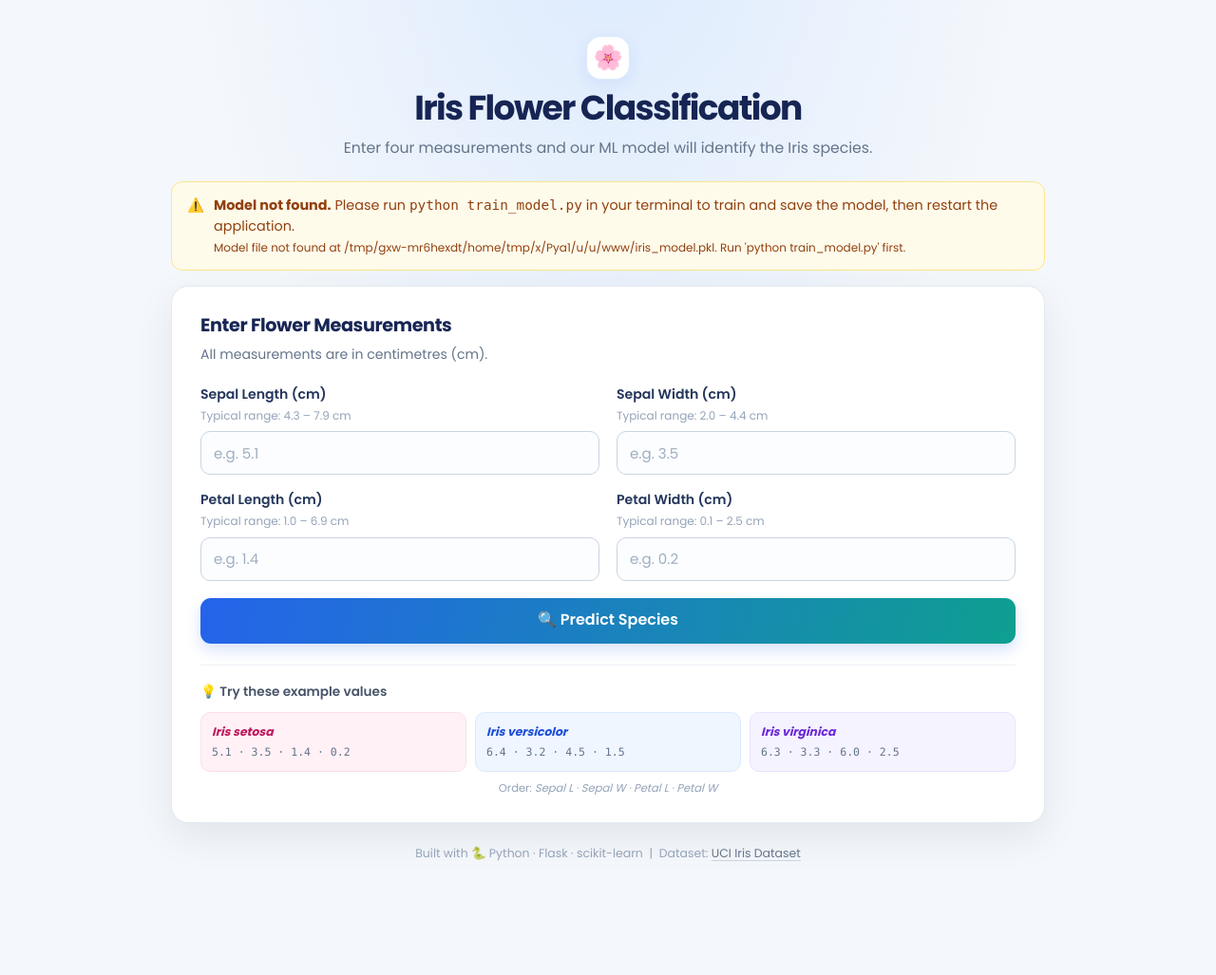
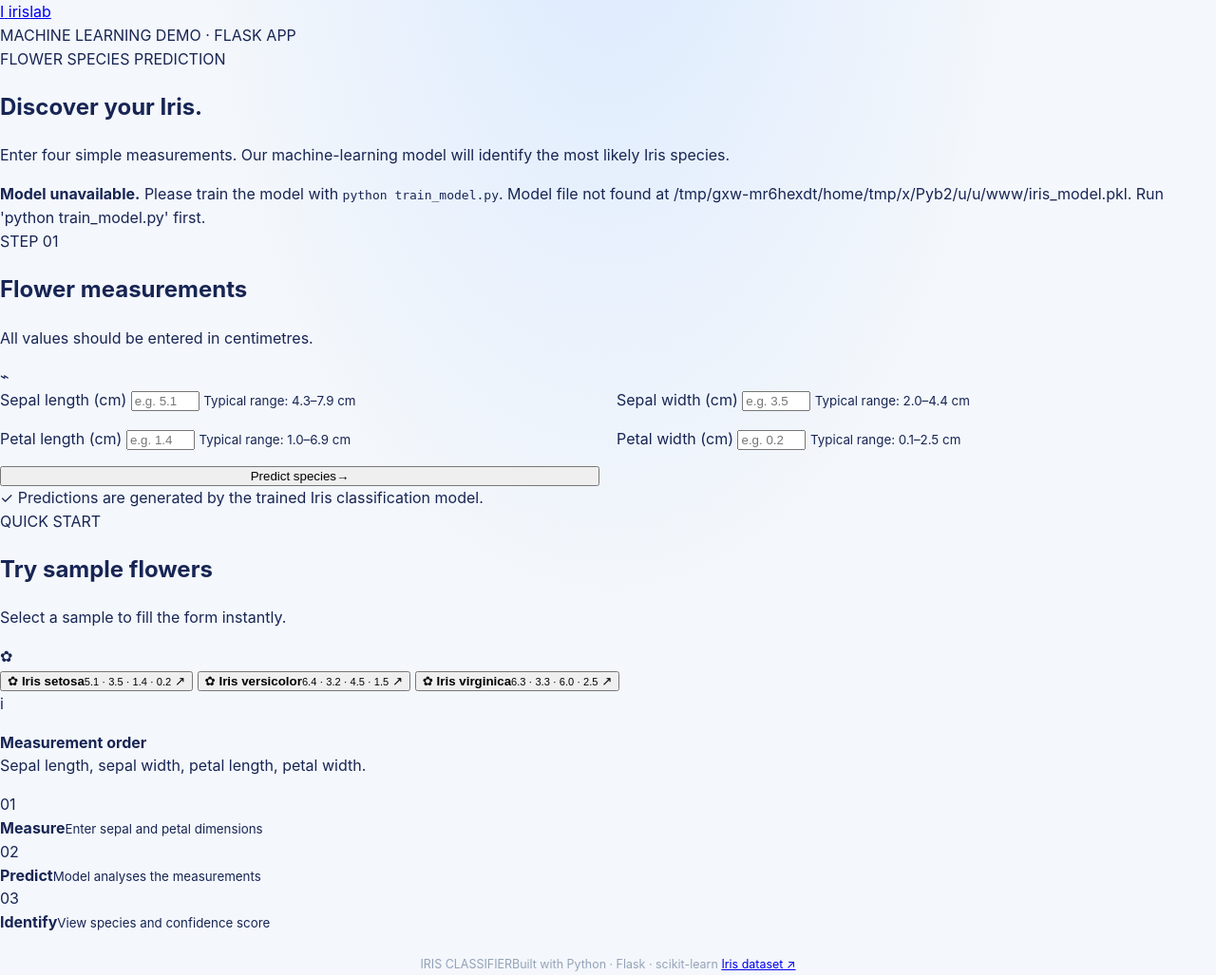
Before and after one commit to miank55/iris-flower-classification, a Flask app: page / in a window 1280 px wide. Shown: the whole page at 95% size. Before the commit the page ends 907 px from the top, so only its background shows below. Run offline with Flask 3, Linux system fonts and the light colour scheme.

Commit message:
Rebuild Iris frontend with balanced two-column template layout

```diff
--- a/templates/index.html
+++ b/templates/index.html
@@ -1,278 +1,157 @@
-<!DOCTYPE html>
+<!doctype html>
 <html lang="en">
 <head>
-  <meta charset="UTF-8" />
-  <meta name="viewport" content="width=device-width, initial-scale=1.0" />
-  <meta name="description" content="Classify Iris flowers into Setosa, Versicolor, or Virginica using a machine learning model trained on the classic Iris dataset." />
-  <title>Iris Flower Classification</title>
-
-  <!-- Google Fonts: Poppins -->
-  <link rel="preconnect" href="https://fonts.googleapis.com" />
-  <link rel="preconnect" href="https://fonts.gstatic.com" crossorigin />
-  <link
-    href="https://fonts.googleapis.com/css2?family=Poppins:wght@300;400;500;600;700&display=swap"
-    rel="stylesheet"
-  />
-
-  <!-- Application stylesheet -->
-  <link rel="stylesheet" href="{{ url_for('static', filename='style.css', v='20261112-compact-ui') }}" />
+  <meta charset="utf-8">
+  <meta name="viewport" content="width=device-width, initial-scale=1">
+  <meta name="theme-color" content="#f5f7fb">
+  <meta name="description" content="Predict Iris flower species from sepal and petal measurements using a machine-learning model.">
+  <title>Iris Classifier | Machine Learning Demo</title>
+  <link rel="preconnect" href="https://fonts.googleapis.com">
+  <link rel="preconnect" href="https://fonts.gstatic.com" crossorigin>
+  <link href="https://fonts.googleapis.com/css2?family=DM+Sans:wght@400;500;600;700&family=Manrope:wght@500;600;700;800&display=swap" rel="stylesheet">
+  <link rel="stylesheet" href="{{ url_for('static', filename='style.css', v='20261112-layout-v3') }}">
 </head>
-
 <body>
-  <div class="page-wrapper">
-
-    <!-- ================================================================ -->
-    <!-- Hero Header                                                        -->
-    <!-- ================================================================ -->
-    <header class="hero" role="banner">
-      <div class="hero__icon" aria-hidden="true">🌸</div>
-      <h1 class="hero__title">Iris Flower Classification</h1>
-      <p class="hero__subtitle">
-        Enter four measurements and our ML model will identify the Iris species.
-      </p>
+  <div class="app-shell">
+    <header class="topbar">
+      <a class="brand" href="/" aria-label="Iris Classifier home">
+        <span class="brand-mark" aria-hidden="true">I</span>
+        <span class="brand-name">iris<span>lab</span></span>
+      </a>
+      <div class="topbar-meta"><span class="status-dot"></span> MACHINE LEARNING DEMO <span class="meta-divider">·</span> FLASK APP</div>
     </header>
 
-    <main class="main-content">
+    <main class="main">
+      <section class="intro">
+        <div class="eyebrow"><span class="eyebrow-line"></span> FLOWER SPECIES PREDICTION</div>
+        <h1>Discover your <span>Iris</span>.</h1>
+        <p>Enter four simple measurements. Our machine-learning model will identify the most likely Iris species.</p>
+      </section>
 
-      <!-- ============================================================== -->
-      <!-- Model-missing banner                                             -->
-      <!-- ============================================================== -->
       {% if model_missing %}
-      <div class="alert alert--warning" role="alert" aria-live="polite">
-        <span class="alert__icon" aria-hidden="true">⚠️</span>
-        <div class="alert__body">
-          <strong>Model not found.</strong>
-          Please run <code>python train_model.py</code> in your terminal to train and save the model, then restart the application.<br><small>{{ model_error or '' }}</small>
-        </div>
+      <div class="notice notice-warning" role="alert">
+        <strong>Model unavailable.</strong> Please train the model with <code>python train_model.py</code>. {{ model_error or '' }}
       </div>
       {% endif %}
-
-      <!-- ============================================================== -->
-      <!-- Error banner                                                     -->
-      <!-- ============================================================== -->
       {% if error %}
-      <div class="alert alert--error" role="alert" aria-live="assertive">
-        <span class="alert__icon" aria-hidden="true">❌</span>
-        <div class="alert__body">
-          <strong>Error:</strong> {{ error }}
-        </div>
-      </div>
+      <div class="notice notice-error" role="alert"><strong>Unable to classify:</strong> {{ error }}</div>
       {% endif %}
 
-      <div class="content-grid{% if species %} content-grid--result{% endif %}">
+      <div class="workspace">
+        <section class="panel input-panel" aria-labelledby="form-heading">
+          <div class="panel-heading">
+            <div>
+              <div class="section-kicker">STEP 01</div>
+              <h2 id="form-heading">Flower measurements</h2>
+              <p>All values should be entered in centimetres.</p>
+            </div>
+            <span class="panel-icon" aria-hidden="true">⌁</span>
+          </div>
 
-        <!-- ============================================================ -->
-        <!-- Prediction Form Card                                           -->
-        <!-- ============================================================ -->
-        <section class="card form-card" aria-labelledby="form-heading">
-          <h2 class="card__title" id="form-heading">Enter Flower Measurements</h2>
-          <p class="card__subtitle">All measurements are in centimetres (cm).</p>
-
-          <form
-            action="/predict"
-            method="POST"
-            class="prediction-form"
-            aria-label="Iris flower measurement form"
-            novalidate
-          >
-
-            <!-- Sepal Length -->
-            <div class="form-group">
-              <label class="form-label" for="sepal_length">
-                Sepal Length (cm)
-                <span class="form-hint">Typical range: 4.3 – 7.9 cm</span>
-              </label>
-              <input
-                type="number"
-                id="sepal_length"
-                name="sepal_length"
-                value="{{ submitted_values.sepal_length if submitted_values else '' }}"
-                class="form-input"
-                step="0.1"
-                min="0"
-                max="30"
-                placeholder="e.g. 5.1"
-                aria-describedby="sepal_length_hint"
-                required
-              />
+          <form action="/predict" method="POST" class="prediction-form" aria-label="Iris flower measurement form">
+            <div class="field">
+              <label for="sepal_length">Sepal length <span>(cm)</span></label>
+              <input type="number" id="sepal_length" name="sepal_length" value="{{ submitted_values.sepal_length if submitted_values else '' }}" min="0" max="30" step="0.1" placeholder="e.g. 5.1" required>
+              <small>Typical range: 4.3–7.9 cm</small>
             </div>
-
-            <!-- Sepal Width -->
-            <div class="form-group">
-              <label class="form-label" for="sepal_width">
-                Sepal Width (cm)
-                <span class="form-hint">Typical range: 2.0 – 4.4 cm</span>
-              </label>
-              <input
-                type="number"
-                id="sepal_width"
-                name="sepal_width"
-                value="{{ submitted_values.sepal_width if submitted_values else '' }}"
-                class="form-input"
-                step="0.1"
-                min="0"
-                max="30"
-                placeholder="e.g. 3.5"
-                aria-describedby="sepal_width_hint"
-                required
-              />
+            <div class="field">
+              <label for="sepal_width">Sepal width <span>(cm)</span></label>
+              <input type="number" id="sepal_width" name="sepal_width" value="{{ submitted_values.sepal_width if submitted_values else '' }}" min="0" max="30" step="0.1" placeholder="e.g. 3.5" required>
+              <small>Typical range: 2.0–4.4 cm</small>
             </div>
-
-            <!-- Petal Length -->
-            <div class="form-group">
-              <label class="form-label" for="petal_length">
-                Petal Length (cm)
-                <span class="form-hint">Typical range: 1.0 – 6.9 cm</span>
-              </label>
-              <input
-                type="number"
-                id="petal_length"
-                name="petal_length"
-                value="{{ submitted_values.petal_length if submitted_values else '' }}"
-                class="form-input"
-                step="0.1"
-                min="0"
-                max="30"
-                placeholder="e.g. 1.4"
-                aria-describedby="petal_length_hint"
-                required
-              />
+            <div class="field">
+              <label for="petal_length">Petal length <span>(cm)</span></label>
+              <input type="number" id="petal_length" name="petal_length" value="{{ submitted_values.petal_length if submitted_values else '' }}" min="0" max="30" step="0.1" placeholder="e.g. 1.4" required>
+              <small>Typical range: 1.0–6.9 cm</small>
             </div>
-
-            <!-- Petal Width -->
-            <div class="form-group">
-              <label class="form-label" for="petal_width">
-                Petal Width (cm)
-                <span class="form-hint">Typical range: 0.1 – 2.5 cm</span>
-              </label>
-              <input
-                type="number"
-                id="petal_width"
-                name="petal_width"
-                value="{{ submitted_values.petal_width if submitted_values else '' }}"
-                class="form-input"
-                step="0.1"
-                min="0"
-                max="30"
-                placeholder="e.g. 0.2"
-                aria-describedby="petal_width_hint"
-                required
-              />
+            <div class="field">
+              <label for="petal_width">Petal width <span>(cm)</span></label>
+              <input type="number" id="petal_width" name="petal_width" value="{{ submitted_values.petal_width if submitted_values else '' }}" min="0" max="30" step="0.1" placeholder="e.g. 0.2" required>
+              <small>Typical range: 0.1–2.5 cm</small>
             </div>
-
-            <button
-              type="submit"
-              class="btn btn--predict"
-              aria-label="Submit measurements and classify the Iris species"
-            >
-              🔍 Predict Species
-            </button>
+            <button class="predict-button" type="submit"><span>Predict species</span><span aria-hidden="true">→</span></button>
           </form>
-
-          <!-- ---------------------------------------------------------- -->
-          <!-- Example values helper                                         -->
-          <!-- ---------------------------------------------------------- -->
-          <aside class="examples" aria-label="Example measurement values">
-            <h3 class="examples__title">💡 Try these example values</h3>
-            <div class="examples__grid">
-              <div class="example-item example-item--setosa">
-                <span class="example-item__species">Iris setosa</span>
-                <span class="example-item__values">5.1 · 3.5 · 1.4 · 0.2</span>
-              </div>
-              <div class="example-item example-item--versicolor">
-                <span class="example-item__species">Iris versicolor</span>
-                <span class="example-item__values">6.4 · 3.2 · 4.5 · 1.5</span>
-              </div>
-              <div class="example-item example-item--virginica">
-                <span class="example-item__species">Iris virginica</span>
-                <span class="example-item__values">6.3 · 3.3 · 6.0 · 2.5</span>
-              </div>
-            </div>
-            <p class="examples__order">
-              Order: <em>Sepal L · Sepal W · Petal L · Petal W</em>
-            </p>
-          </aside>
+          <div class="form-footnote"><span class="lock-icon" aria-hidden="true">✓</span> Predictions are generated by the trained Iris classification model.</div>
         </section>
 
-        <!-- ============================================================ -->
-        <!-- Result Card                                                     -->
-        <!-- ============================================================ -->
-        {% if species %}
-        <section
-          class="card result-card fade-in"
-          aria-labelledby="result-heading"
-          aria-live="polite"
-        >
-          <h2 class="card__title" id="result-heading">Classification Result</h2>
+        <aside class="panel guide-panel" aria-labelledby="guide-heading">
+          <div class="panel-heading">
+            <div>
+              <div class="section-kicker">QUICK START</div>
+              <h2 id="guide-heading">Try sample flowers</h2>
+              <p>Select a sample to fill the form instantly.</p>
+            </div>
+            <span class="panel-icon panel-icon-soft" aria-hidden="true">✿</span>
+          </div>
+          <div class="sample-list">
+            <button class="sample-card sample-setosa" type="button" data-values="5.1,3.5,1.4,0.2">
+              <span class="sample-symbol">✿</span>
+              <span class="sample-copy"><strong>Iris setosa</strong><small>5.1 · 3.5 · 1.4 · 0.2</small></span>
+              <span class="sample-arrow">↗</span>
+            </button>
+            <button class="sample-card sample-versicolor" type="button" data-values="6.4,3.2,4.5,1.5">
+              <span class="sample-symbol">✿</span>
+              <span class="sample-copy"><strong>Iris versicolor</strong><small>6.4 · 3.2 · 4.5 · 1.5</small></span>
+              <span class="sample-arrow">↗</span>
+            </button>
+            <button class="sample-card sample-virginica" type="button" data-values="6.3,3.3,6.0,2.5">
+              <span class="sample-symbol">✿</span>
+              <span class="sample-copy"><strong>Iris virginica</strong><small>6.3 · 3.3 · 6.0 · 2.5</small></span>
+              <span class="sample-arrow">↗</span>
+            </button>
+          </div>
+          <div class="guide-note">
+            <span class="note-icon" aria-hidden="true">i</span>
+            <p><strong>Measurement order</strong><br>Sepal length, sepal width, petal length, petal width.</p>
+          </div>
+        </aside>
+      </div>
 
-          <!-- Species name badge -->
-          <div class="result__species-badge result__species-badge--{{ species | lower | replace('-', '') | replace('iris', '') | trim }}">
-            <span class="result__species-icon" aria-hidden="true">
-              {% if "setosa" in species | lower %}🌷
-              {% elif "versicolor" in species | lower %}🌼
-              {% else %}🌺
-              {% endif %}
-            </span>
-            <span class="result__species-name">{{ species }}</span>
+      {% if species %}
+      {% set species_lower = species | lower %}
+      {% if 'setosa' in species_lower %}{% set species_class = 'setosa' %}{% set flower_icon = '✿' %}
+      {% elif 'versicolor' in species_lower %}{% set species_class = 'versicolor' %}{% set flower_icon = '❀' %}
+      {% else %}{% set species_class = 'virginica' %}{% set flower_icon = '✽' %}{% endif %}
+      <section class="result-panel" aria-labelledby="result-heading" aria-live="polite">
+        <div class="result-heading">
+          <div><div class="section-kicker">STEP 02 · MODEL OUTPUT</div><h2 id="result-heading">Classification result</h2></div>
+          <span class="result-pill">Prediction complete</span>
+        </div>
+        <div class="result-layout">
+          <div class="predicted-species {{ species_class }}">
+            <span class="result-flower" aria-hidden="true">{{ flower_icon }}</span>
+            <div><small>PREDICTED SPECIES</small><h3>{{ species }}</h3></div>
           </div>
+          <div class="confidence-box"><small>MODEL CONFIDENCE</small><strong>{{ confidence }}<span>%</span></strong><div class="confidence-track"><span style="width: {{ confidence }}%"></span></div></div>
+        </div>
+        <div class="probability-block">
+          <h3>Class probability breakdown</h3>
+          {% for sp_name, prob in probabilities.items() %}
+          {% set pct = (prob * 100) | round(2) %}
+          {% set sp_lower = sp_name | lower %}
+          {% if 'setosa' in sp_lower %}{% set bar_class = 'setosa' %}{% elif 'versicolor' in sp_lower %}{% set bar_class = 'versicolor' %}{% else %}{% set bar_class = 'virginica' %}{% endif %}
+          <div class="probability-row">
+            <span class="probability-name">{{ sp_name }}</span>
+            <div class="probability-track" role="progressbar" aria-valuenow="{{ pct }}" aria-valuemin="0" aria-valuemax="100" aria-label="{{ sp_name }} probability {{ pct }}%"><span class="{{ bar_class }}" style="width: {{ pct }}%"></span></div>
+            <strong>{{ pct }}%</strong>
+          </div>
+          {% endfor %}
+        </div>
+      </section>
+      {% endif %}
 
-          <!-- Confidence score -->
-          <div class="result__confidence">
-            <span class="result__confidence-label">Confidence</span>
-            <span class="result__confidence-value">{{ confidence }}%</span>
-          </div>
-
-          <!-- Probability bars -->
-          <div class="result__probabilities" aria-label="Class probabilities">
-            <h3 class="result__prob-title">Class Probabilities</h3>
-
-            {% for sp_name, prob in probabilities.items() %}
-            {% set pct = (prob * 100) | round(2) %}
-            <div class="prob-row">
-              <span
-                class="prob-row__label prob-row__label--{{ sp_name | lower | replace('-', '') | replace('iris', '') | trim }}"
-                aria-label="{{ sp_name }}"
-              >{{ sp_name }}</span>
-              <div
-                class="prob-row__bar-track"
-                role="progressbar"
-                aria-valuenow="{{ pct }}"
-                aria-valuemin="0"
-                aria-valuemax="100"
-                aria-label="{{ sp_name }} probability {{ pct }}%"
-              >
-                <div
-                  class="prob-row__bar prob-row__bar--{{ sp_name | lower | replace('-', '') | replace('iris', '') | trim }}"
-                  style="width: {{ pct }}%;"
-                ></div>
-              </div>
-              <span class="prob-row__pct">{{ pct }}%</span>
-            </div>
-            {% endfor %}
-          </div>
-
-        </section>
-        {% endif %}
-
-      </div><!-- /.content-grid -->
-
+      <section class="process-strip" aria-label="How the classifier works">
+        <div class="process-item"><span>01</span><div><strong>Measure</strong><small>Enter sepal and petal dimensions</small></div></div>
+        <div class="process-item"><span>02</span><div><strong>Predict</strong><small>Model analyses the measurements</small></div></div>
+        <div class="process-item"><span>03</span><div><strong>Identify</strong><small>View species and confidence score</small></div></div>
+      </section>
     </main>
 
-    <!-- ================================================================ -->
-    <!-- Footer                                                             -->
-    <!-- ================================================================ -->
-    <footer class="footer" role="contentinfo">
-      <p>
-        Built with 🐍 Python · Flask · scikit-learn &nbsp;|&nbsp;
-        Dataset: <a
-          href="https://archive.ics.uci.edu/dataset/53/iris"
-          target="_blank"
-          rel="noopener noreferrer"
-          class="footer__link"
-        >UCI Iris Dataset</a>
-      </p>
+    <footer class="footer">
+      <span>IRIS CLASSIFIER</span><span>Built with Python · Flask · scikit-learn</span>
+      <a href="https://archive.ics.uci.edu/dataset/53/iris" target="_blank" rel="noopener noreferrer">Iris dataset ↗</a>
     </footer>
-
-  </div><!-- /.page-wrapper -->
+  </div>
+  <script src="{{ url_for('static', filename='app.js', v='20261112-layout-v3') }}" defer></script>
 </body>
 </html>
```
